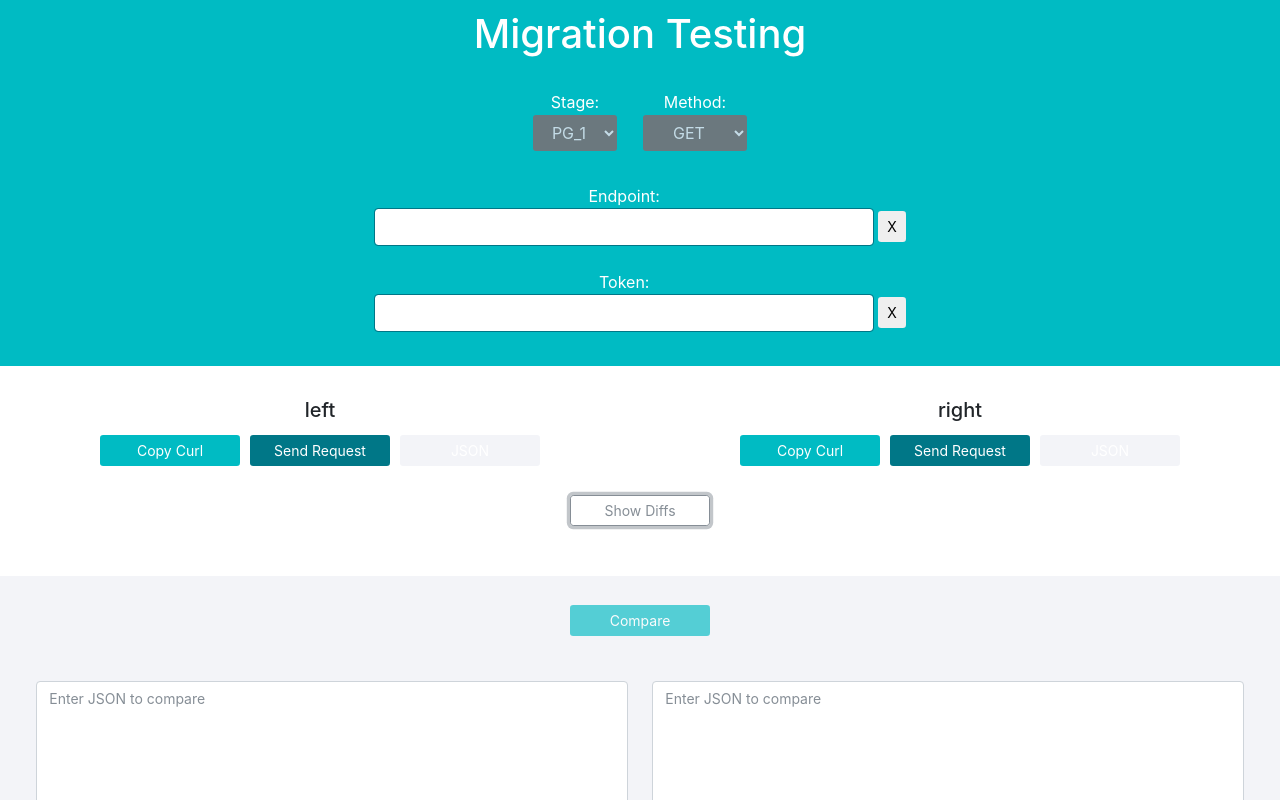
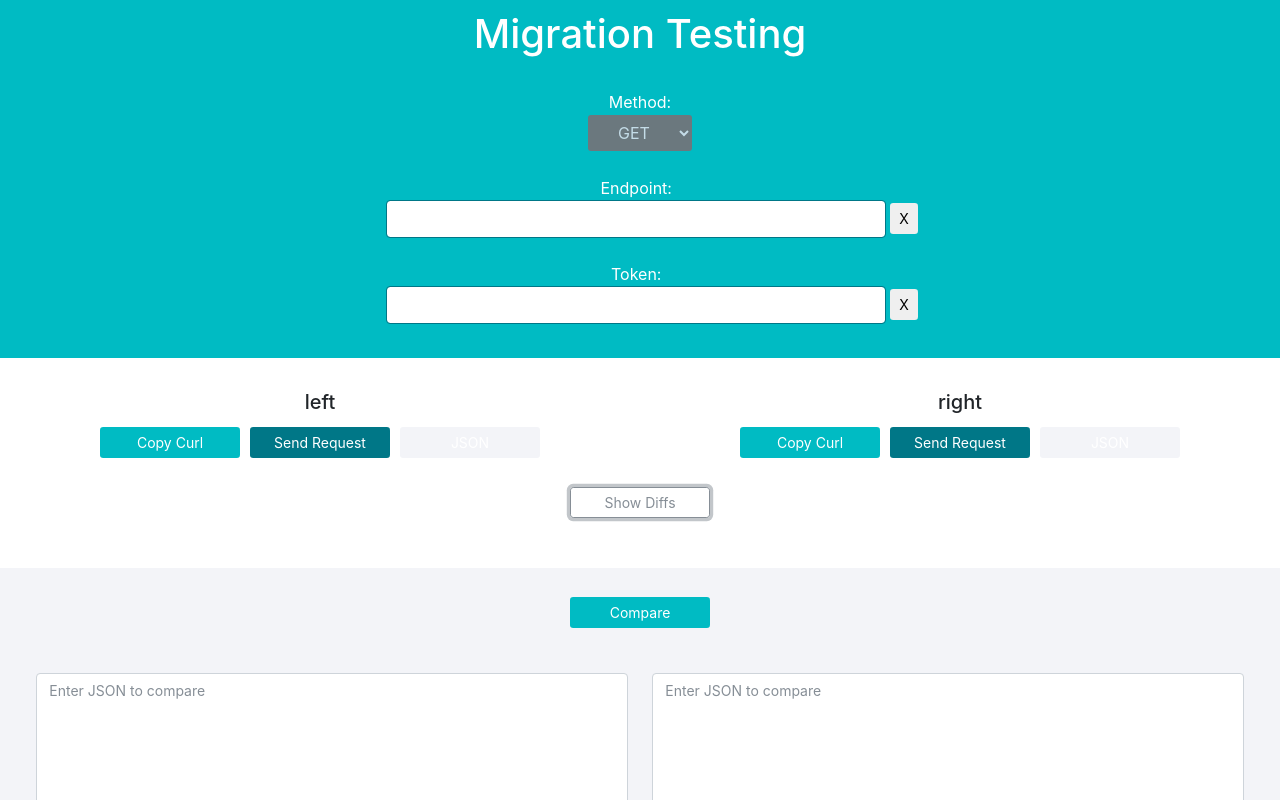
Before and after one commit to alessio-palumbo/test-migration-ui, a React (Create React App) app: page / in a window 1280 px wide. Both pictures are taken after a click on the button "Show Diffs". Shown: the top 800 px of the page. Built offline with nearby package versions, Linux system fonts and the light colour scheme; the HTML template or start-up script is replaced by a standard one.

Commit message:
Split diff in multiple components and refactor

```diff
--- a/src/App.js
+++ b/src/App.js
@@ -7,16 +7,10 @@ import React, { Component } from 'react'
 import { Apis } from './components/Apis'
 import { Diff } from './components/Diff'
 import { Footer } from './components/Footer'
-import { Input } from './components/Input'
+import { ReqForm } from './components/ReqForm'
 import { Method } from './components/Method'
 import { sendReq } from './components/Request'
 import jdd from './libs/jdd'
-
-const stages = {
-  PG_1: [process.env.REACT_APP_V2_PG_1, process.env.REACT_APP_V3_PG_2],
-  PG_2: [process.env.REACT_APP_V2_PG_2, process.env.REACT_APP_V3_PG_2],
-  STG: [process.env.REACT_APP_V2_STG, process.env.REACT_APP_V3_PG_2]
-}
 
 class App extends Component {
   state = {
@@ -40,7 +34,9 @@ class App extends Component {
     },
     method: 'GET',
     endpoint: '',
+    token: '',
     env: '',
+    pid: '',
     stageEnvs: ['PG_1', 'PG_2', 'STG'],
     stage: '',
     v2Res: '',
@@ -84,6 +80,7 @@ class App extends Component {
         {
           endpoint,
           env,
+          pid,
           left,
           right
         },
@@ -93,12 +90,22 @@ class App extends Component {
           })
         }
       )
+      return true
     }
+    return false
   }
 
   componentDidMount() {
-    // Check if query params can be parsed (for request coming from slack)
-    this.fillFromParams()
+    // Check if it's a custom request coming from slack, otherwise retrieve last used fields
+    if (!this.fillFromParams()) {
+      const lastEndpoint = localStorage.getItem('endpoint')
+      const lastToken = localStorage.getItem('token')
+
+      this.setState({
+        endpoint: lastEndpoint,
+        token: lastToken
+      })
+    }
   }
 
   // Reset buttons text to default
@@ -126,6 +133,7 @@ class App extends Component {
     const input = event.target.name
     const text = event.target.value.trim()
 
+    localStorage.setItem(input, text)
     this.setState({ [input]: text })
   }
 
@@ -147,33 +155,44 @@ class App extends Component {
     textField.remove()
   }
 
+  updateBtnMessage = (api, btn, msg) => {
+    let reset = api === 'left' ? 'right' : 'left'
+    this.resetButtons(reset)
+    this.setState(prevState => {
+      const updateBtnLabel = {
+        ...prevState[api],
+        [btn]: msg
+      }
+
+      return ({
+        [api]: updateBtnLabel
+      })
+    })
+  }
+
   // Copy to clipboard
   onCurlCopy = apiId => {
     const field = document.getElementById(apiId)
     const text = field.textContent
     this.copyToClipboard(text)
 
-    let reset = apiId === 'left' ? 'right' : 'left'
-    this.resetButtons(reset)
-    this.setState(prevState => {
-      const updateBtnLabel = {
-        ...prevState[apiId],
-        curlBtn: 'Copied!'
-      }
+    this.updateBtnMessage(apiId, 'curlBtn', 'Copied!')
+  }
 
-      return ({
-        [apiId]: updateBtnLabel
-      })
-    })
+  // Copy JSON response to clipboard
+  onCopyRes = (api, res) => {
+    this.copyToClipboard(res)
+    this.updateBtnMessage(api, 'jsonBtn', 'Copied!')
   }
 
   // Send http request to api
   onSendReq = api => {
     return new Promise((resolve, reject) => {
       this.resetButtons(api)
-      const { url, host, pid, token } = this.state[api]
+      const { url, host, pid } = this.state[api]
+      const { endpoint, token } = this.state
 
-      sendReq({ url, host, pid, token })
+      sendReq({ url, host, pid, endpoint, token })
         .then(result => {
           // create config for v2 result
           const config = jdd.createConfig()
@@ -181,8 +200,8 @@ class App extends Component {
           this.setState(prevState => {
             const updatedApi = {
               ...prevState[api],
-              res: config.out,
-              resJson: JSON.stringify(result),
+              resp: config.out,
+              respJson: JSON.stringify(result),
             }
             return ({
               [api]: updatedApi
@@ -216,39 +235,15 @@ class App extends Component {
     })
   }
 
-  // Copy JSON response to clipboard
-  onCopyRes = (api, res) => {
-    if (api === 'v2') {
-      this.copyToClipboard(res)
-      this.setState({
-        v2JsonCopied: 'Copied!',
-        v3JsonCopied: 'JSON'
-      })
-    } else {
-      this.copyToClipboard(res)
-      this.setState({
-        v3JsonCopied: 'Copied!',
-        v2JsonCopied: 'JSON'
-      })
-    }
-  }
-
   // Change value of method and stage
-  onChangeValue = event => {
+  onChangeMethod = event => {
     const id = event.target.id
     const input = event.target.value
     this.resetAllButtons()
-    if (id === 'method') {
-      this.setState({
-        method: input
-      })
-    } else {
-      this.setState({
-        stage: input,
-        leftUrl: stages[input][0],
-        rightUrl: stages[input][1]
-      })
-    }
+
+    this.setState({
+      method: input
+    })
   }
 
   // Update res in textarea
@@ -375,8 +370,10 @@ class App extends Component {
     const {
       left,
       right,
+      token,
       endpoint,
-      token,
+      env,
+      pid,
       show,
       btnCompText,
       compared,
@@ -394,27 +391,21 @@ class App extends Component {
         <div className="jumbotron">
           <h1 className="title">Migration Testing</h1>
           <br />
-          <Method onChangeValue={this.onChangeValue} stages={stageEnvs} currentStage={stage} />
-          <br />
-          <Input
-            label="Endpoint"
-            name="endpoint"
-            value={endpoint}
+          <ReqForm
+            env={env}
+            endpoint={endpoint}
+            token={token}
+            pid={pid}
             onChangeField={this.onChangeInputField}
             onClearField={this.onClearInput}
-          />
-          <Input
-            label="Token"
-            name="token"
-            value={token}
-            onChangeField={this.onChangeInputField}
-            onClearField={this.onClearInput}
+            onChangeMethod={this.onChangeMethod}
           />
         </div>
         <Apis
           leftApi={left}
           rightApi={right}
           token={token}
+          endpoint={endpoint}
           onCopyCurl={this.onCurlCopy}
           onSendReq={this.onSendReq}
           onCopyRes={this.onCopyRes}
@@ -423,8 +414,8 @@ class App extends Component {
         <Diff
           showDiffs={this.onShowDiffs}
           show={show}
-          v2Res={left.res}
-          v3Res={right.res}
+          leftResp={left.resp}
+          rightResp={right.resp}
           onCompare={this.onCompare}
           onUpdateRes={this.onUpdateRes}
           btnCompText={btnCompText}
--- a/src/components/Api.js
+++ b/src/components/Api.js
@@ -9,14 +9,14 @@ export function Api({
   onCopyRes
 }) {
 
-  const { id, curlBtn, jsonBtn, resp, respJson, url, host, pid } = api
+  const { id, label, curlBtn, jsonBtn, resp, url, host, pid } = api
   const credentials = token ? `-H 'Authorization: Bearer ${token}'` : `-H 'Host: ${host}' -H 'OSS-PrincipalId: ${pid}`
   const curl = `curl -H 'Accept: application/json' ${credentials} ${url || endpoint}`
 
   return (
     <div className="api">
-      <h5>{api.label}</h5>
-      <p id={api.id} className="d-none">{curl}</p>
+      <h5>{label}</h5>
+      <p id={id} className="d-none">{curl}</p>
       <button onClick={onCopyCurl} className="btn btn-sm btn-custom">{curlBtn}</button>
       <button onClick={onSendReq} className="btn btn-sm btn-custom btn-custom-2">Send Request</button>
       {
--- a/src/components/Apis.js
+++ b/src/components/Apis.js
@@ -5,6 +5,7 @@ export function Apis({
   leftApi,
   rightApi,
   token,
+  endpoint,
   onCopyCurl,
   onSendReq,
   onCopyRes
@@ -17,6 +18,7 @@ export function Apis({
       <Api
         api={leftApi}
         token={token}
+        endpoint={endpoint}
         onCopyCurl={() => onCopyCurl(lid)}
         onSendReq={() => onSendReq(lid)}
         onCopyRes={() => onCopyRes(lid, leftApi.respJson)}
@@ -24,6 +26,7 @@ export function Apis({
       <Api
         api={rightApi}
         token={token}
+        endpoint={endpoint}
         onCopyCurl={() => onCopyCurl(rid)}
         onSendReq={() => onSendReq(rid)}
         onCopyRes={() => onCopyRes(rid, rightApi.respJson)}
--- /dev/null
+++ b/src/components/CodeBlocks.js
@@ -0,0 +1,25 @@
+import React from 'react';
+import { CodeBlock } from './CodeBlock'
+
+export function CodeBlocks({ leftResp, rightResp, diffLinesL, diffLinesR }) {
+  return (
+    <div className="d-flex justify-content-around">
+      <pre id="out" className="d-flex text-left codeBlock left">
+        <CodeBlock
+          res={leftResp}
+          style={`diffGutter`}
+          diffLines={diffLinesL}
+          colors={['bg-success text-white', 'bg-info text-white']}
+        />
+      </pre>
+      <pre id="out2" className="d-flex text-left codeBlock right">
+        <CodeBlock
+          res={rightResp}
+          style={`diffGutter`}
+          diffLines={diffLinesR}
+          colors={['bg-danger text-white', 'bg-warning text-white']}
+        />
+      </pre>
+    </div>
+  )
+}
--- a/src/components/Diff.js
+++ b/src/components/Diff.js
@@ -1,11 +1,11 @@
 import React from 'react'
-import { CodeBlock } from './CodeBlock'
-import { Gutter } from './Gutter'
+import { CodeBlocks } from './CodeBlocks'
+import { TextAreas } from './TextAreas'
 
 export function Diff({
   showDiffs,
-  v2Res,
-  v3Res,
+  leftResp,
+  rightResp,
   show,
   onCompare,
   compared,
@@ -19,7 +19,7 @@ export function Diff({
   diffLinesR,
   diffNum
 }) {
-  const disBtn = !(typeof v2Res === 'string' && typeof v3Res === 'string')
+  const disBtn = !(typeof leftResp === 'string' && typeof rightResp === 'string')
 
   return (
     <div className="diff">
@@ -39,24 +39,12 @@ export function Diff({
               </div>
               {/* <ul id="toolbar" className="toolbar"></ul> */}
               {/* </div> */}
-              <div className="d-flex justify-content-around">
-                <pre id="out" className="d-flex text-left codeBlock left">
-                  <CodeBlock
-                    res={v2Res}
-                    style={`diffGutter`}
-                    diffLines={diffLinesL}
-                    colors={['bg-success text-white', 'bg-info text-white']}
+              <CodeBlocks
+                leftResp={leftResp}
+                rightResp={rightResp}
+                diffLinesL={diffLinesL}
+                diffLinesR={diffLinesR}
               />
-                </pre>
-                <pre id="out2" className="d-flex text-left codeBlock right">
-                  <CodeBlock
-                    res={v3Res}
-                    style={`diffGutter`}
-                    diffLines={diffLinesR}
-                    colors={['bg-danger text-white', 'bg-warning text-white']}
-                  />
-                </pre>
-              </div>
             </div>
           ) : (
               <div spellCheck="false" id="initContainer">
@@ -64,37 +52,25 @@ export function Diff({
                   <pre id="errorLeft" className="error col text-danger">
                     {leftErr}
                   </pre>
-                <button className="btn btn-sm btn-custom" id="compare" onClick={onCompare} disabled={disBtn}>
+                  <button
+                    className="btn btn-sm btn-custom"
+                    id="compare"
+                    onClick={onCompare}
+                    disabled={!(typeof leftResp === 'string' && typeof rightResp === 'string')}
+                  >
                     Compare
                   </button>
                   <pre id="errorRight mt-1" className="error col text-danger">
                     {rightErr}
                   </pre>
                 </div>
-              <div className="taFCont d-flex justify-content-around">
-                <div className="taCont left d-flex justify-content-around form-group">
-                  <Gutter style={`ta-Gutter`} res={v2Res} idxErr={idxErrLeft} />
-                  <textarea
-                    spellCheck="false"
-                    className="form-control left"
-                    onChange={onUpdateRes}
-                    id="textarealeft"
-                    placeholder="Enter JSON to compare"
-                    defaultValue={v2Res}
+                <TextAreas
+                  leftResp={leftResp}
+                  rightResp={rightResp}
+                  idxErrLeft={idxErrLeft}
+                  idxErrRight={idxErrRight}
+                  onUpdateRes={onUpdateRes}
                 />
-                </div>
-                <div className="taCont right d-flex justify-content-around form-group">
-                  <Gutter style={`ta-Gutter`} res={v3Res} idxErr={idxErrRight} />
-                  <textarea
-                    spellCheck="false"
-                    className="form-control right"
-                    onChange={onUpdateRes}
-                    id="textarearight"
-                    placeholder="Enter JSON to compare"
-                    defaultValue={v3Res}
-                  />
-                </div>
-              </div>
               </div>
             )}
         </div>
--- a/src/components/Input.js
+++ b/src/components/Input.js
@@ -2,7 +2,7 @@ import React from "react";
 
 export function Input({ label, value, name, onChangeField, onClearField }) {
   return (
-    <p>
+    <p className="ml-4">
       <label className="text-white">
         {label}: <input className="form-control input-box" value={value} type="text" name={name} onChange={onChangeField} />
       </label>
--- a/src/components/Method.js
+++ b/src/components/Method.js
@@ -1,18 +1,9 @@
-import React from 'react';
+import React, { Fragment } from 'react';
 
-export function Method({ onChangeValue, stages, currentStage }) {
+export function Method({ onChangeValue }) {
   return (
-    <div className="">
-      <label className="text-white" htmlFor="stage">Stage: <br />
-        <select className="btn dropB form-control" id="stage" onChange={onChangeValue}>
-          {
-            stages && stages.map(stage =>
-              <option value={stage} selected={currentStage === stage && "selected"}>{stage}</option>
-            )
-          }
-        </select>
-      </label>
-      <label className="text-white ml-4" htmlFor="method">Method: <br />
+    <p>
+      <label className="text-white" htmlFor="method">Method: <br />
         <select className="btn dropB form-control" id="method" onChange={onChangeValue}>
           <option value="GET">GET</option>
           <option value="POST">POST</option>
@@ -20,6 +11,6 @@ export function Method({ onChangeValue, stages, currentStage }) {
           <option value="DELETE">DELETE</option>
         </select>
       </label>
-    </div>
+    </p>
   )
 }
--- /dev/null
+++ b/src/components/ReqForm.js
@@ -0,0 +1,35 @@
+import React, { Fragment } from 'react'
+import { Input } from './Input'
+import { Method } from './Method'
+
+export function ReqForm({ env, endpoint, token, pid, onChangeField, onClearField, onChangeMethod }) {
+  return (
+    <Fragment>
+      <Method onChangeMethod={onChangeMethod} />
+      <Input
+        label={env ? `Endpoint - ${env.toUpperCase()}` : "Endpoint"}
+        name="endpoint"
+        value={endpoint}
+        onChangeField={onChangeField}
+        onClearField={onClearField}
+      />
+      <Input
+        label="Token"
+        name="token"
+        value={token}
+        onChangeField={onChangeField}
+        onClearField={onClearField}
+      />
+      {
+        pid &&
+        <Input
+          label="PrincipalId"
+          name="pid"
+          value={pid}
+          onChangeField={onChangeField}
+          onClearField={onClearField}
+        />
+      }
+    </Fragment>
+  )
+}
--- /dev/null
+++ b/src/components/TextAreas.js
@@ -0,0 +1,32 @@
+import React from 'react'
+import { Gutter } from './Gutter'
+
+export function TextAreas({ leftResp, rightResp, idxErrLeft, idxErrRight, onUpdateRes }) {
+
+  return (
+    <div className="taFCont d-flex justify-content-around">
+      <div className="taCont left d-flex justify-content-around form-group">
+        <Gutter style={`ta-Gutter`} res={leftResp} idxErr={idxErrLeft} />
+        <textarea
+          spellCheck="false"
+          className="form-control left"
+          onChange={onUpdateRes}
+          id="textarealeft"
+          placeholder="Enter JSON to compare"
+          defaultValue={leftResp}
+        />
+      </div>
+      <div className="taCont right d-flex justify-content-around form-group">
+        <Gutter style={`ta-Gutter`} res={rightResp} idxErr={idxErrRight} />
+        <textarea
+          spellCheck="false"
+          className="form-control right"
+          onChange={onUpdateRes}
+          id="textarearight"
+          placeholder="Enter JSON to compare"
+          defaultValue={rightResp}
+        />
+      </div>
+    </div>
+  )
+}
```
Also changed, not shown: src/components/Request.js (+3 -10 lines). Lines whose indentation alone changed are shown as unchanged.
